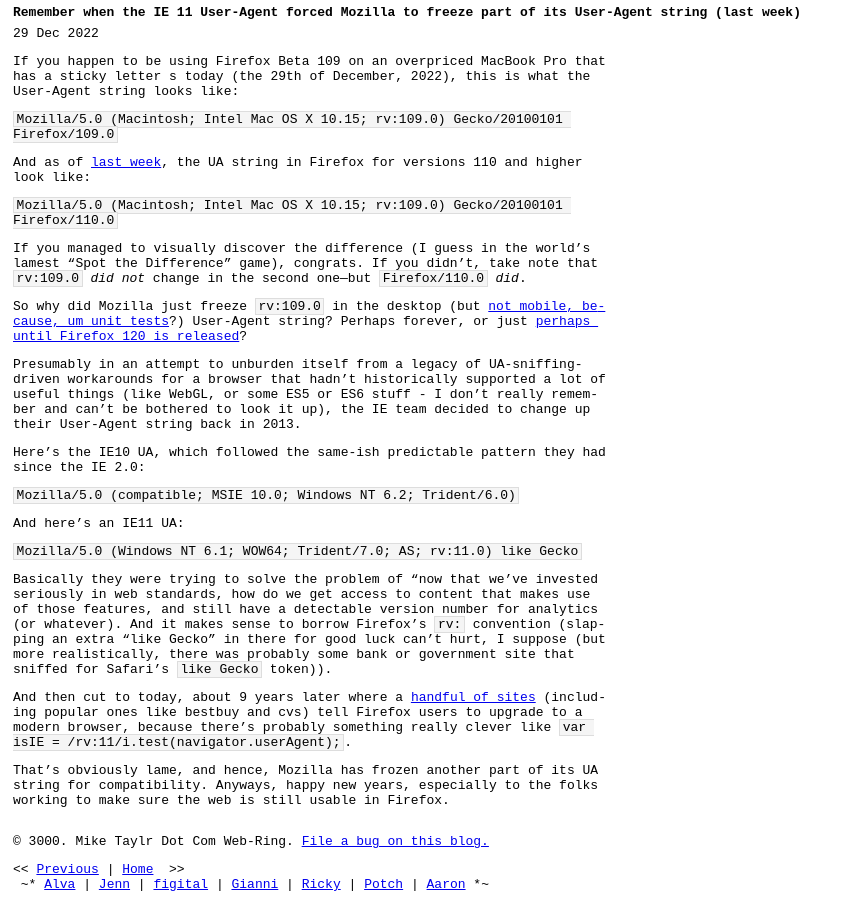
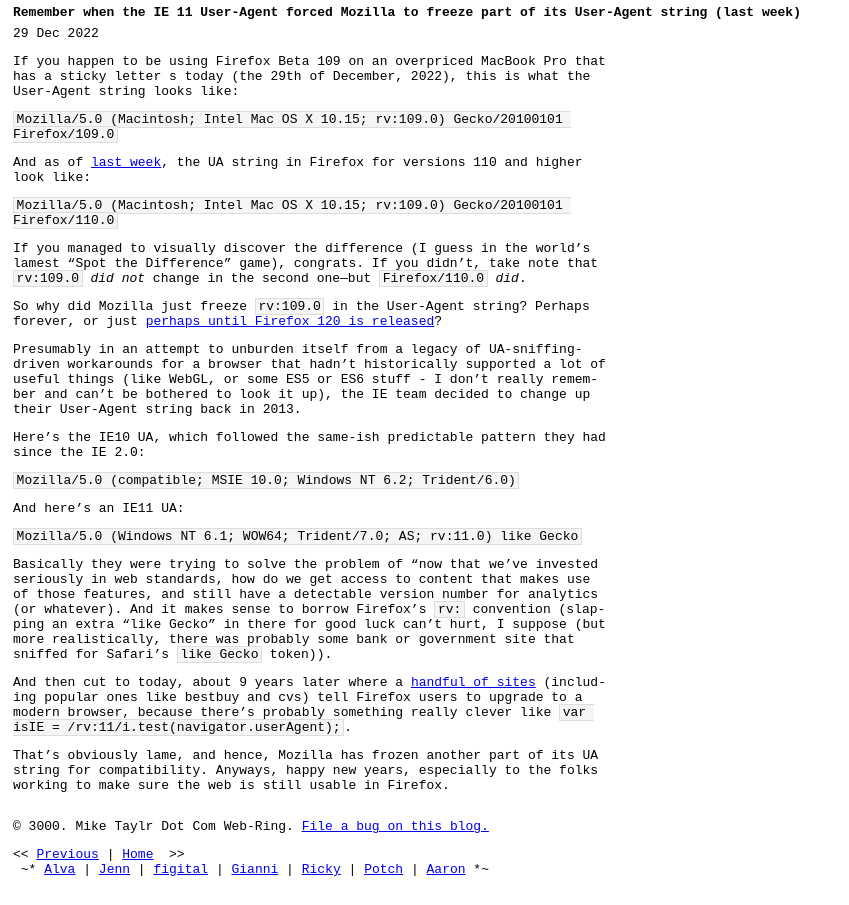
Before and after one commit to miketaylr/miketaylr.com-blog, a Jekyll site: the page built from _posts/2022-12-29-how-the-IE-11-ua-string-broke-sites-in-firefox.md, in a window 1280 px wide. Shown: the whole page, without its empty margins (0-849 px from the left). Built offline with Jekyll 4.4.1, drawn with Linux system fonts in a browser that asks for light colours.

Commit message:
dennis is right, i am wrong

```diff
--- a/_posts/2022-12-29-how-the-IE-11-ua-string-broke-sites-in-firefox.md
+++ b/_posts/2022-12-29-how-the-IE-11-ua-string-broke-sites-in-firefox.md
@@ -14,7 +14,7 @@
 
 If you managed to visually discover the difference (I guess in the world's lamest "Spot the Difference" game), congrats. If you didn't, take note that `rv:109.0` _did not_ change in the second one&mdash;but `Firefox/110.0` _did_.
 
-So why did Mozilla just freeze `rv:109.0` in the desktop (but [not mobile, because, um unit tests][c14]?) User-Agent string? Perhaps forever, or just [perhaps until Firefox 120 is released][bug2]?
+So why did Mozilla just freeze `rv:109.0` in the User-Agent string? Perhaps forever, or just [perhaps until Firefox 120 is released][bug2]?
 
 Presumably in an attempt to unburden itself from a legacy of UA-sniffing-driven workarounds for a browser that hadn't historically supported a lot of useful things (like WebGL, or some ES5 or ES6 stuff - I don't really remember and can't be bothered to look it up), the IE team decided to change up their User-Agent string back in 2013.
 
```
